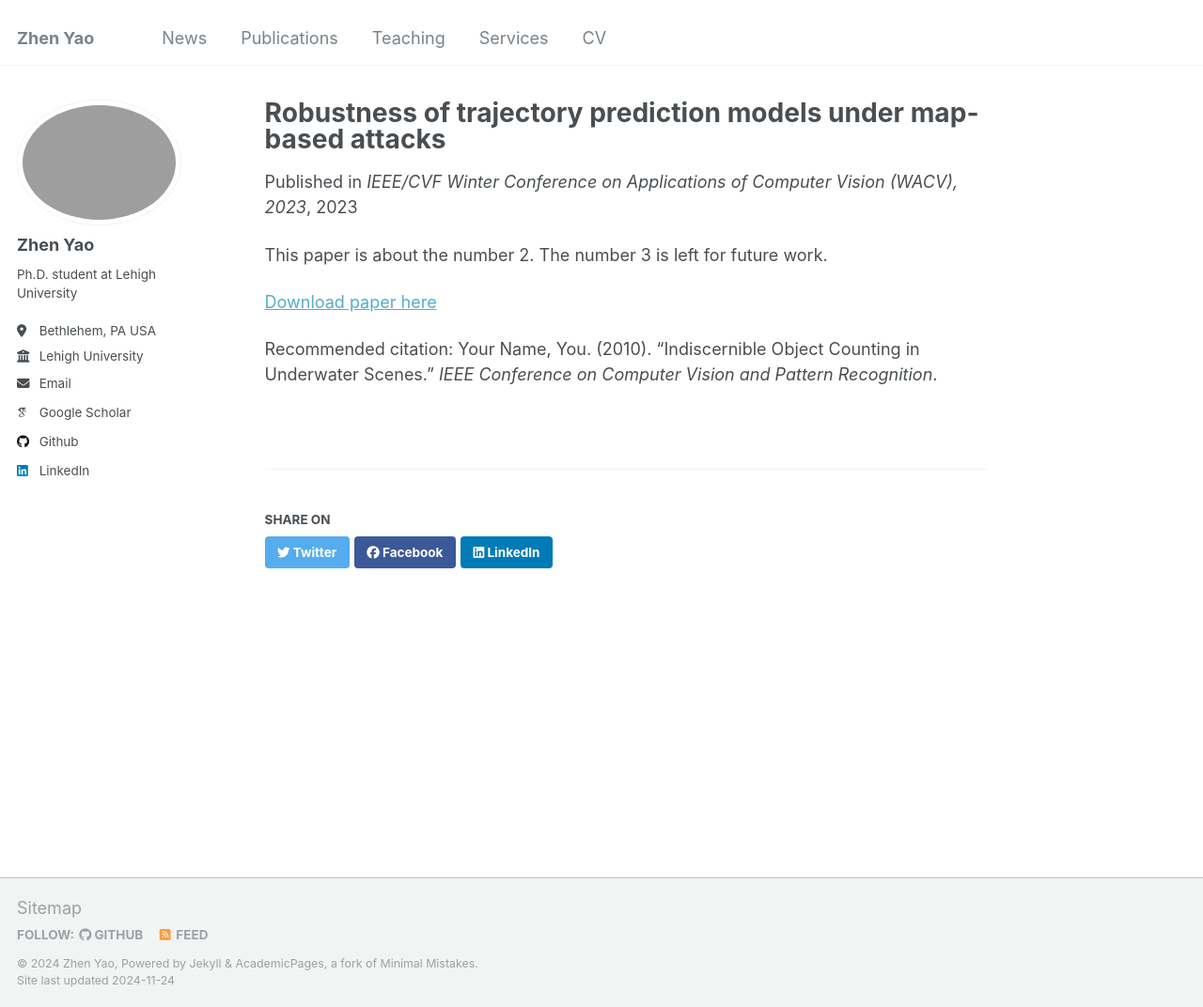
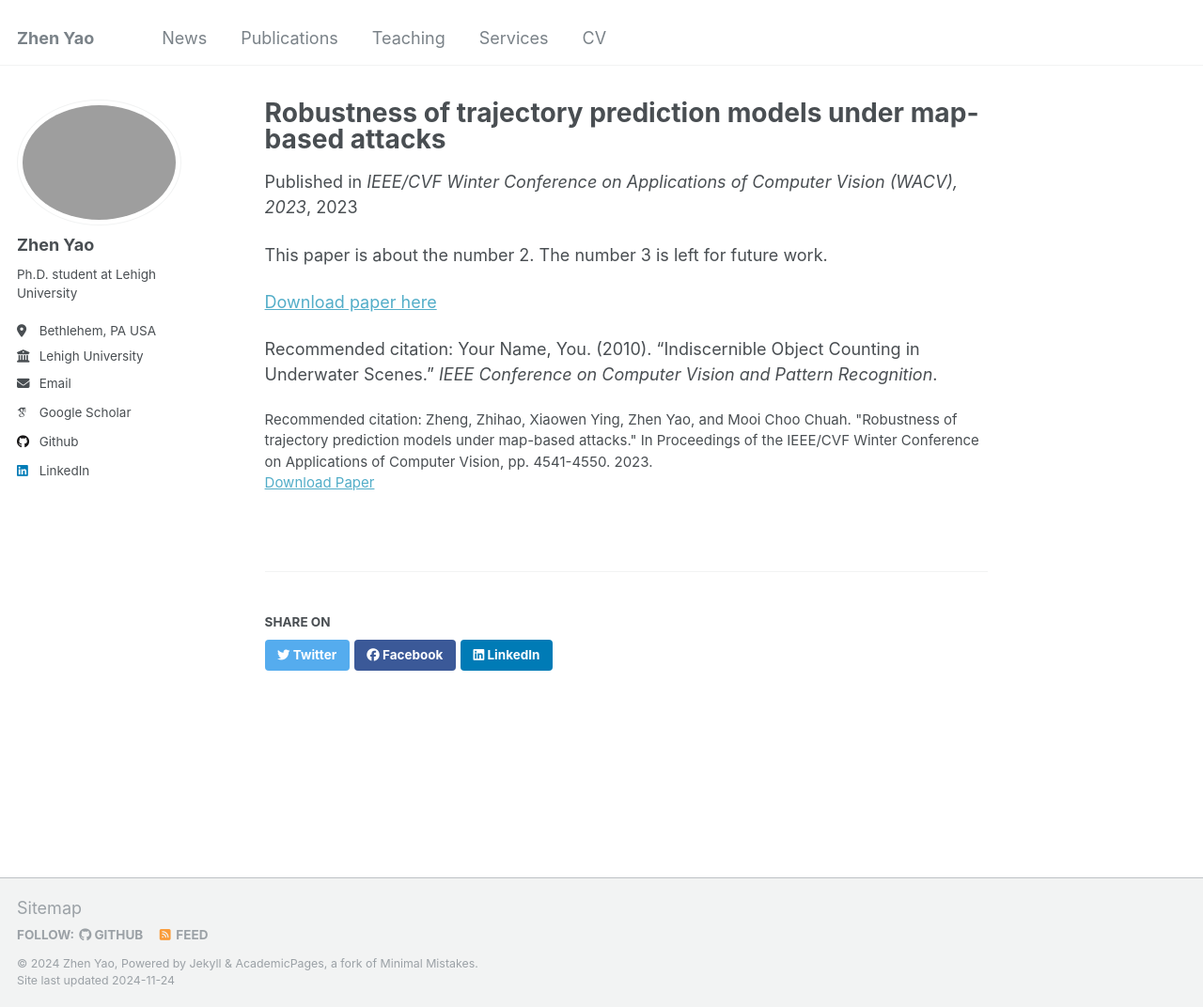
Before and after one commit to zyaocoder/zyaocoder.github.io, a Jekyll site: the page built from _publications/2023_wacv_attack.md, in a window 1280 px wide and 1072 px high. Shown: the whole window at 94% size. Built offline with Jekyll 4.4.1, drawn with Linux system fonts in a browser that asks for light colours; some web fonts are replaced.

Commit message:
Update 2023_wacv_attack.md

```diff
--- a/_publications/2023_wacv_attack.md
+++ b/_publications/2023_wacv_attack.md
@@ -8,7 +8,7 @@
 paperurl: 'https://openaccess.thecvf.com/content/WACV2023/html/Zheng_Robustness_of_Trajectory_Prediction_Models_Under_Map-Based_Attacks_WACV_2023_paper.html'
 codeurl: #
 authors: 'Zhihao Zheng, Xiaowen Ying, <strong>Zhen Yao</strong>, Mooi Choo Chuah'
-citation: #
+citation: 'Zheng, Zhihao, Xiaowen Ying, Zhen Yao, and Mooi Choo Chuah. "Robustness of trajectory prediction models under map-based attacks." In Proceedings of the IEEE/CVF Winter Conference on Applications of Computer Vision, pp. 4541-4550. 2023.'
 image: '../images/2023_wacv_attack.png'
 ---
 This paper is about the number 2. The number 3 is left for future work.
```
